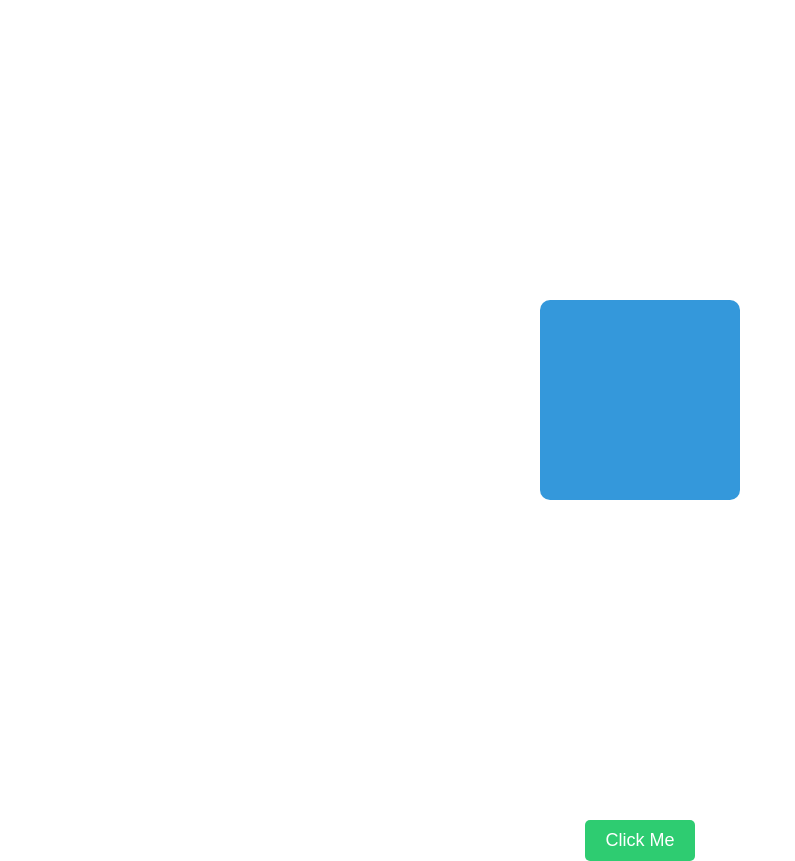
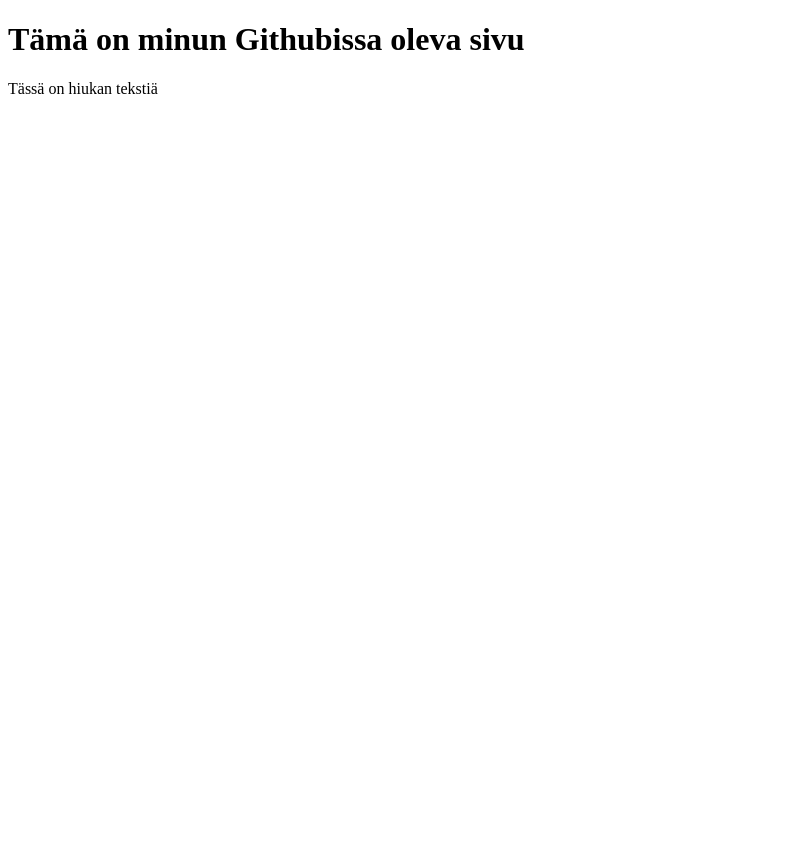
Before and after one commit to e220374/e220374.github.io, a plain HTML site: page index.html in a window 1280 px wide. Shown: the whole page, without its empty margins (0-795 px from the left). After the commit the page ends 800 px from the top, so only its background shows below. Drawn offline with Linux system fonts and the light colour scheme.

Commit message:
Update index.html

```diff
--- a/index.html
+++ b/index.html
@@ -1,59 +1,12 @@
 <!DOCTYPE html>
-<html lang="en">
+<html>
 <head>
-    <meta charset="UTF-8">
-    <meta name="viewport" content="width=device-width, initial-scale=1.0">
-    <title>Color Changer</title>
-    <style>
-        body {
-            font-family: Arial, sans-serif;
-            text-align: center;
-            margin: 0;
-            padding: 0;
-        }
-
-        #container {
-            display: flex;
-            justify-content: center;
-            align-items: center;
-            height: 100vh;
-        }
-
-        #color-box {
-            width: 200px;
-            height: 200px;
-            background-color: #3498db; /* Initial color */
-            transition: background-color 0.3s ease-in-out;
-            border-radius: 10px;
-        }
-
-        #click-button {
-            margin-top: 20px;
-            padding: 10px 20px;
-            font-size: 18px;
-            background-color: #2ecc71; /* Button color */
-            border: none;
-            color: #fff;
-            cursor: pointer;
-            border-radius: 5px;
-        }
-    </style>
+<title>Oma Nimi sivu</title>
 </head>
 <body>
-    <div id="container">
-        <div id="color-box"></div>
-    </div>
-    <button id="click-button">Click Me</button>
 
-    <script>
-        const colorBox = document.getElementById('color-box');
-        const clickButton = document.getElementById('click-button');
-        const colors = ['#e74c3c', '#f39c12', '#9b59b6', '#1abc9c', '#3498db'];
+<h1>Tämä on minun Githubissa oleva sivu</h1>
+<p>Tässä on hiukan tekstiä</p>
 
-        clickButton.addEventListener('click', () => {
-            const randomColor = colors[Math.floor(Math.random() * colors.length)];
-            colorBox.style.backgroundColor = randomColor;
-        });
-    </script>
 </body>
 </html>
```
